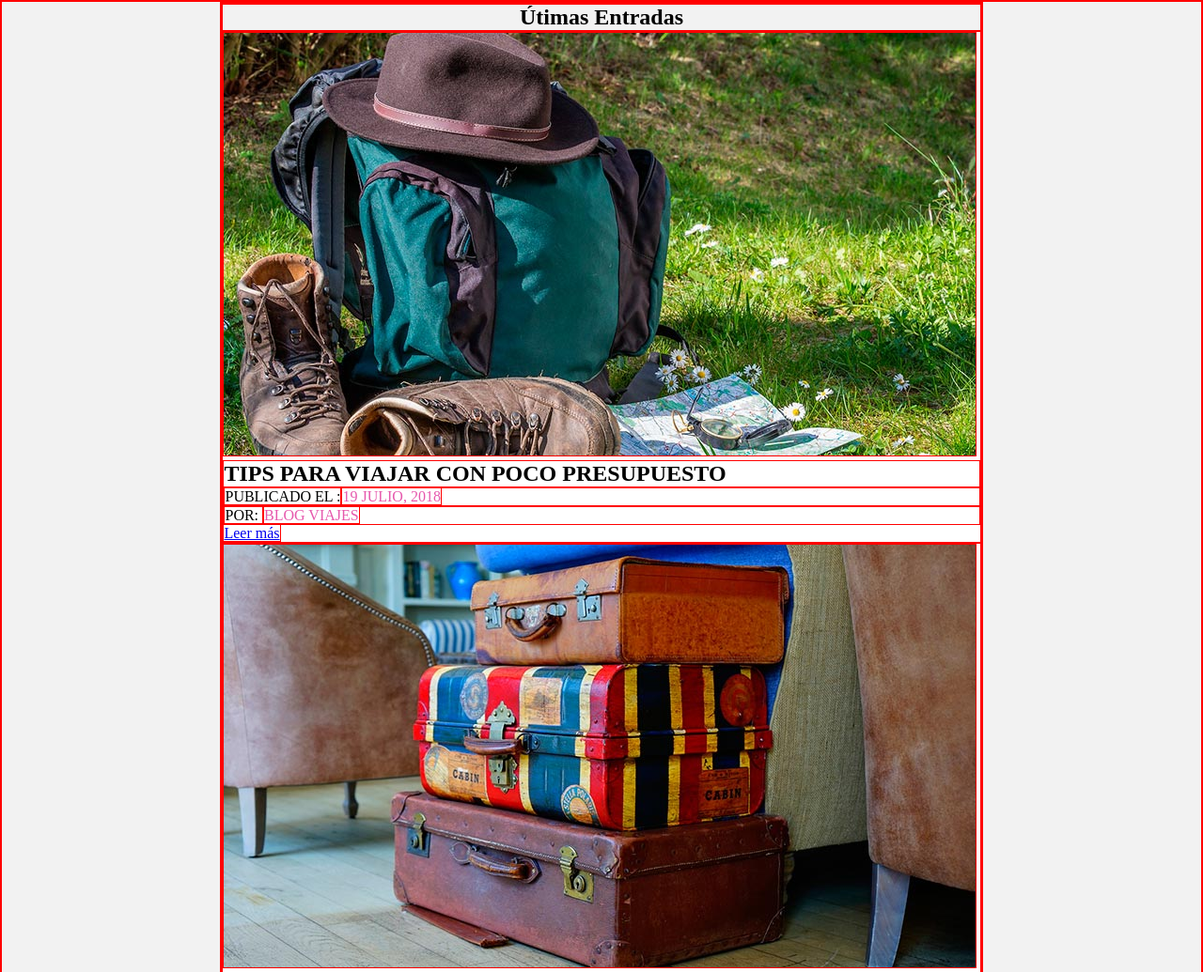
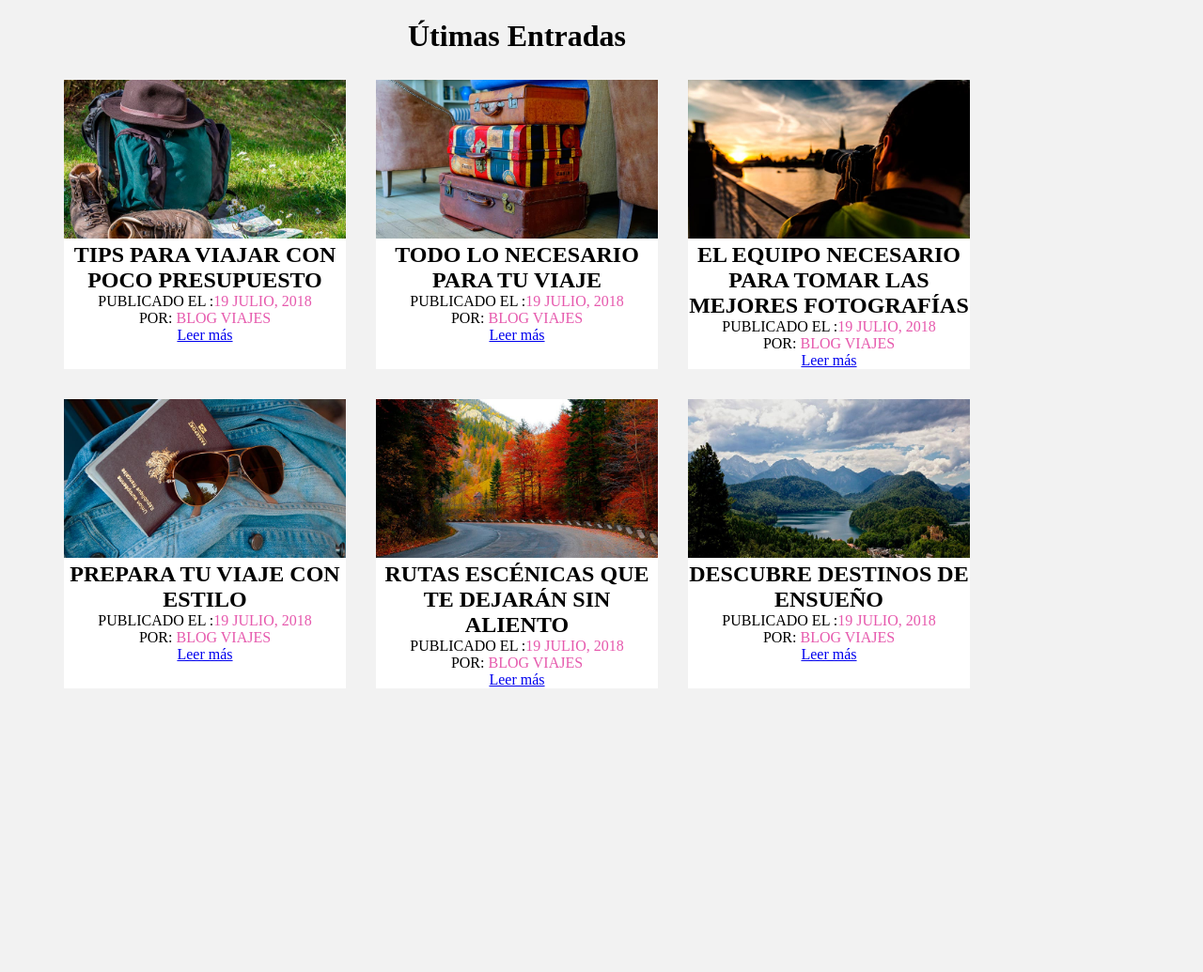
Before and after one commit to JairoBlancoJaime/Diseno-Interfaces, a plain HTML site: page FlexBox-Pract2/index.html in a window 1280 px wide. Shown: the top 1035 px of the page at 94% size. After the commit the page ends 800 px from the top, so only its background shows below. Drawn offline with Linux system fonts and the light colour scheme.

Commit message:
Last Commit FlexBox2 5oct-11:15

```diff
--- a/FlexBox-Pract2/index.html
+++ b/FlexBox-Pract2/index.html
@@ -11,10 +11,12 @@
 
     <body>
         <main>
-            <section id="Entradas">
-                <h1>Útimas Entradas</h1>
 
-                <article class="Articulos" id="Art1">
+            <h1>Útimas Entradas</h1>
+
+            <section id="Entradas"> <!-- Contenedor -->
+
+                <article class="Articulos" id="Art1"> <!-- Elemento -->
                     <img src="images/01.jpg">
                     <h2>TIPS PARA VIAJAR CON POCO PRESUPUESTO</h2>
                     <p><label>PUBLICADO EL :</label><a href="#">19 JULIO, 2018</a></p>
@@ -64,5 +66,4 @@
             </section>
         </main>
     </body>
-
 </html>
--- a/FlexBox-Pract2/styles/styles.css
+++ b/FlexBox-Pract2/styles/styles.css
@@ -1,36 +1,38 @@
-*,
-*::before,
-*::after {
+* {
     margin: 0;
     padding: 0;
     box-sizing: border-box;
-    border: solid red 1px;
+
 }
 
 body {
     min-height: 100vh;
+    max-width: 1100px;
+    background-color:  #f2f2f2;
+
+    main {
+        text-align: center; /* Se les aplica a h1 y a section */
+
+        h1 {
+            padding: 20px;
+        }
+
+        #Entradas { /* Contenedor */
             display: flex;
             justify-content: center;
+            flex-wrap:wrap;
+            gap: 16px;
 
-    background-color:  #f2f2f2;
+            .Articulos {  /* Elemento */
 
-    #Entradas {
-        max-width: 1100px;
-
-
-        h1 {
-            text-align: center;
-        }
-
-        .Articulos {
-
-            flex-grow: 3;
-
+                width: 300px;
+                margin: 8px;
                 background-color: white;
 
                 img {
+                    width: 100%;
+                }
 
-            }
                 h2 {
 
                 }
@@ -68,3 +70,12 @@ body {
             }
         }
     }
+}
+
+@media (max-width: 768px) {
+
+}
+
+@media (max-width: 468px) {
+
+}
```
Lines whose indentation alone changed are shown as unchanged.
